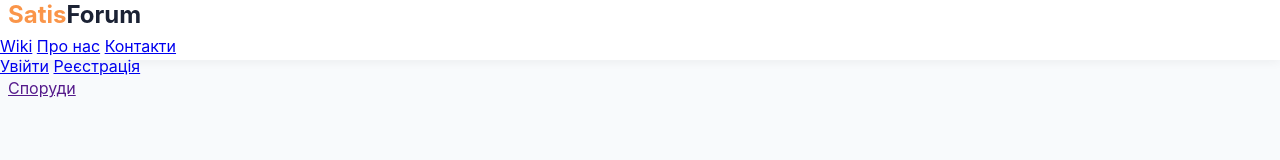
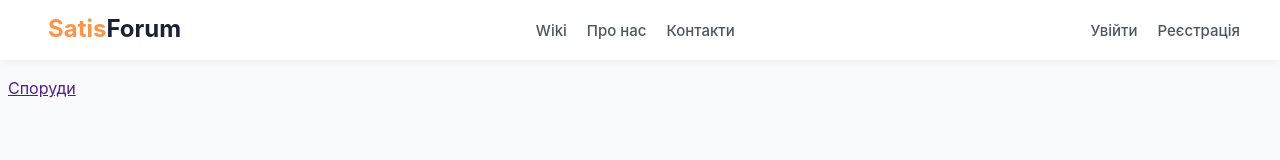
Before and after one commit to Sigma-proger/Site, a plain HTML site: page templates/index.html in a window 1280 px wide. Drawn offline with Linux system fonts and the light colour scheme.

Commit message:
Update style.css

```diff
--- a/templates/style.css
+++ b/templates/style.css
@@ -17,3 +17,47 @@ body {
 	z-index: 1000;
 	transition: all 0.3s ease;
 }
+
+.site-header .container {
+	max-width: 1200px;
+	height: 100%;
+	margin: 0 auto;
+	padding: 0 20px;
+	display: flex;
+	align-items: center;
+	justify-content: space-between; /* Логотип зліва, меню справа */
+}
+
+.logo {
+	display: flex;
+	align-items: center;
+}
+
+.logo a {
+	display: flex;
+	align-items: center;
+}
+
+#navigation {
+	display: flex;
+	justify-content: center;
+	gap: 20px;
+}
+
+#auth-buttons {
+	display: flex;
+	align-items: center;
+	gap: 20px;
+}
+
+#navigation a, #auth-buttons a {
+	text-decoration: none; /* Видаляємо синє підкреслення */
+	color: #4b5563;
+	font-weight: 500;
+	font-size: 15px;
+	transition: color 0.2s ease;
+}
+
+#navigation a:hover, #auth-buttons a:hover {
+	color: #FA9549; /* Колір при наведенні */
+}
```
